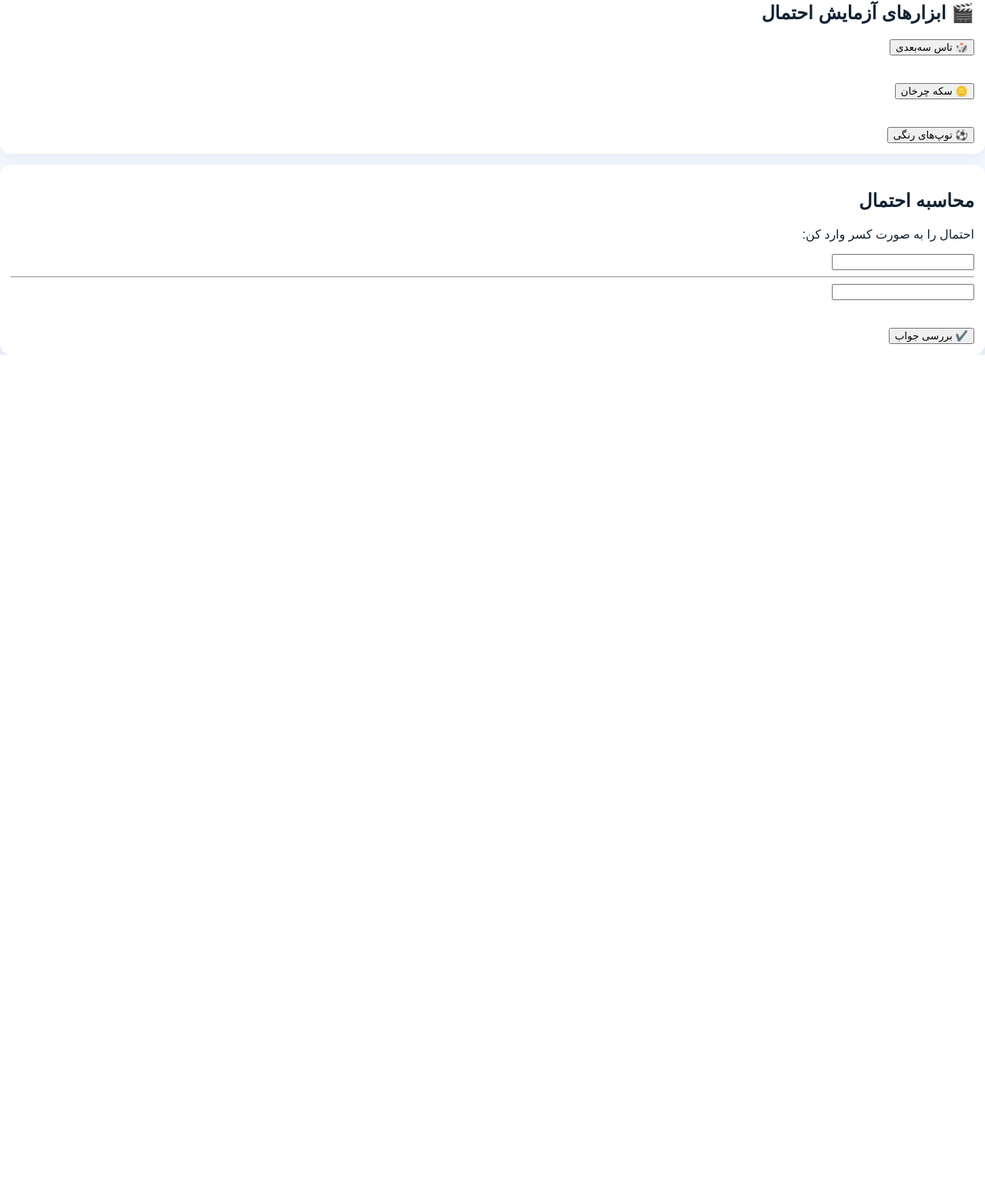
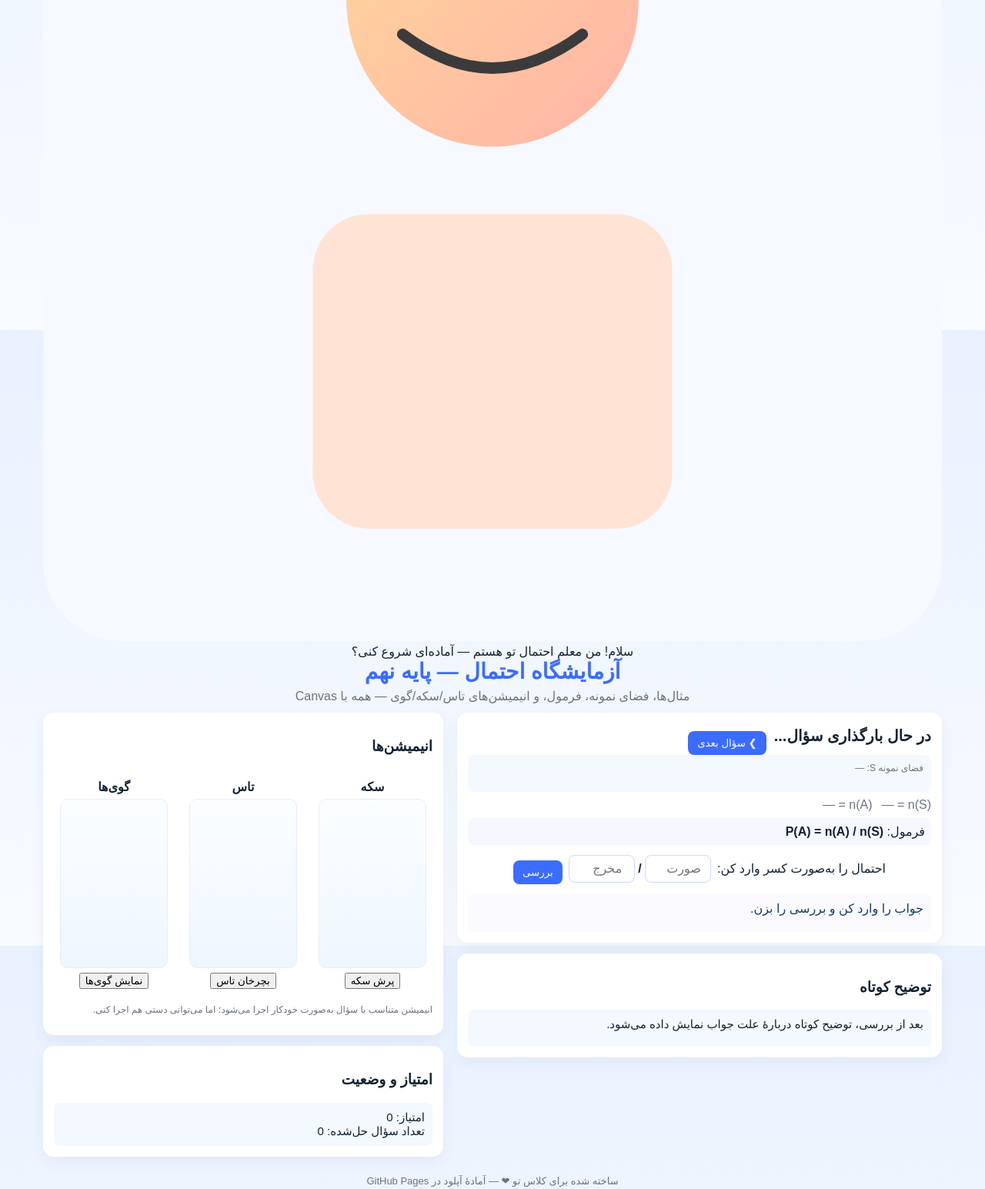
Before and after one commit to mobinaazami021-debug/sturdy-garbanzo, a plain HTML site: page index.html in a window 1280 px wide. Shown: the part 371-1916 px from the top of the page at 77% size. Before the commit the page ends 832 px from the top, so only its background shows below. Drawn offline with Linux system fonts and the light colour scheme.

Commit message:
Update index.html

```diff
--- a/index.html
+++ b/index.html
@@ -1,61 +1,114 @@
 <!DOCTYPE html>
 <html lang="fa">
 <head>
-    <meta charset="UTF-8">
-    <title>آزمایشگاه احتمال — نسخه فوق‌پیشرفته</title>
-    <link rel="stylesheet" href="style.css">
+  <meta charset="utf-8" />
+  <meta name="viewport" content="width=device-width,initial-scale=1" />
+  <title>آزمایشگاه احتمال — ریاضی نهم (Canvas 3D سبک)</title>
+  <link rel="stylesheet" href="style.css">
 </head>
 <body>
+  <div id="app">
+    <header>
+      <!-- کارتونی معلم (SVG داخلی تا نیاز به فایل نداشته باشی) -->
+      <div id="teacherWrap">
+        <svg id="teacherSVG" viewBox="0 0 160 160" xmlns="http://www.w3.org/2000/svg" aria-hidden="true">
+          <defs>
+            <linearGradient id="g1" x1="0" x2="1" y1="0" y2="1">
+              <stop offset="0" stop-color="#ffd89b"/>
+              <stop offset="1" stop-color="#ffb3a7"/>
+            </linearGradient>
+          </defs>
+          <rect rx="14" width="160" height="160" fill="#f6f9ff"/>
+          <circle cx="80" cy="46" r="26" fill="url(#g1)"/>
+          <rect x="48" y="84" rx="10" width="64" height="56" fill="#ffe4d6"/>
+          <circle cx="68" cy="40" r="3" fill="#3b3b3b"/>
+          <circle cx="92" cy="40" r="3" fill="#3b3b3b"/>
+          <path d="M64 52 q16 12 32 0" stroke="#3b3b3b" stroke-width="2" fill="none" stroke-linecap="round"/>
+        </svg>
+        <div id="teacherBubble">سلام! من معلم احتمال تو هستم — آماده‌ای شروع کنی؟</div>
+      </div>
 
-<h1>🎲 آزمایشگاه کارتونی و انیمیشنی احتمال — ریاضی نهم 🎉</h1>
+      <div id="titleWrap">
+        <h1>آزمایشگاه احتمال — پایه نهم</h1>
+        <p class="subtitle">مثال‌ها، فضای نمونه، فرمول، و انیمیشن‌های تاس/سکه/گوی — همه با Canvas</p>
+      </div>
+    </header>
 
-<!-- امتیاز -->
-<div id="scoreCard" class="card">
-    <p>امتیاز: <span id="score">0</span></p>
-</div>
+    <main>
+      <section id="left">
+        <div class="card" id="questionCard">
+          <div class="meta">
+            <h2 id="qText">در حال بارگذاری سؤال...</h2>
+            <button id="nextBtn" class="primary">❯ سؤال بعدی</button>
+          </div>
 
-<!-- مثال -->
-<div class="card">
-    <h2>مثال آموزشی</h2>
-    <p id="exampleText">روی «مثال بعدی» کلیک کن 👇</p>
-    <button onclick="loadExample()">🔄 مثال بعدی</button>
-</div>
+          <div class="box smallNote" id="sampleBox">فضای نمونه S: —</div>
 
-<!-- انیمیشن‌ها -->
-<div class="card">
-    <h2>🎬 ابزارهای آزمایش احتمال</h2>
+          <div class="counts">
+            <div>n(S) = <span id="nS">—</span></div>
+            <div>n(A) = <span id="nA">—</span></div>
+          </div>
 
-    <button onclick="rollDice3D()">🎲 تاس سه‌بعدی</button>
-    <div id="dice3D" class="dice hidden"></div>
+          <div class="formula">فرمول: <strong>P(A) = n(A) / n(S)</strong></div>
 
-    <br><br>
+          <div class="fractionInput">
+            <label>احتمال را به‌صورت کسر وارد کن:</label>
+            <div class="fractionInputs">
+              <input id="userNum" type="number" placeholder="صورت">
+              <span class="slash">/</span>
+              <input id="userDen" type="number" placeholder="مخرج">
+            </div>
+            <button id="checkBtn" class="primary">بررسی</button>
+          </div>
 
-    <button onclick="flipCoin()">🪙 سکه چرخان</button>
-    <div id="coin" class="coin hidden"></div>
+          <div id="result" class="result">جواب را وارد کن و بررسی را بزن.</div>
+        </div>
 
-    <br><br>
+        <div class="card">
+          <h3>توضیح کوتاه</h3>
+          <div id="explain" class="box">بعد از بررسی، توضیح کوتاه دربارهٔ علت جواب نمایش داده می‌شود.</div>
+        </div>
+      </section>
 
-    <button onclick="showBalls()">⚽ توپ‌های رنگی</button>
-    <div id="ballsBox" class="balls hidden"></div>
-</div>
+      <aside id="right">
+        <div class="card" id="animCard">
+          <h3>انیمیشن‌ها</h3>
+          <div id="canvasRow">
+            <div class="animBox">
+              <h4>سکه</h4>
+              <canvas id="coinCanvas" class="animCanvas"></canvas>
+              <button id="coinBtn" class="smallBtn">پرش سکه</button>
+            </div>
+            <div class="animBox">
+              <h4>تاس</h4>
+              <canvas id="diceCanvas" class="animCanvas"></canvas>
+              <button id="diceBtn" class="smallBtn">بچرخان تاس</button>
+            </div>
+            <div class="animBox">
+              <h4>گوی‌ها</h4>
+              <canvas id="ballsCanvas" class="animCanvas"></canvas>
+              <button id="ballsBtn" class="smallBtn">نمایش گوی‌ها</button>
+            </div>
+          </div>
+          <p class="smallNote">انیمیشن متناسب با سؤال به‌صورت خودکار اجرا می‌شود؛ اما می‌توانی دستی هم اجرا کنی.</p>
+        </div>
 
-<!-- ورودی احتمال -->
-<div class="card">
-    <h2>محاسبه احتمال</h2>
-    <p>احتمال را به صورت کسر وارد کن:</p>
+        <div class="card">
+          <h3>امتیاز و وضعیت</h3>
+          <div class="box">
+            امتیاز: <span id="score">0</span><br>
+            تعداد سؤال حل‌شده: <span id="doneCount">0</span>
+          </div>
+        </div>
 
-    <div class="fraction">
-        <div><input id="numInput" type="number"></div>
-        <hr>
-        <div><input id="denInput" type="number"></div>
-    </div>
+      </aside>
+    </main>
 
-    <br><br>
-    <button onclick="calculate()">✔️ بررسی جواب</button>
+    <footer>
+      ساخته شده برای کلاس تو ❤ — آمادهٔ آپلود در GitHub Pages
+    </footer>
+  </div>
 
-    <div id="resultBox"></div>
-</div>
-
-<script src="script.js"></script>
+  <script src="script.js"></script>
 </body>
 </html>
```
